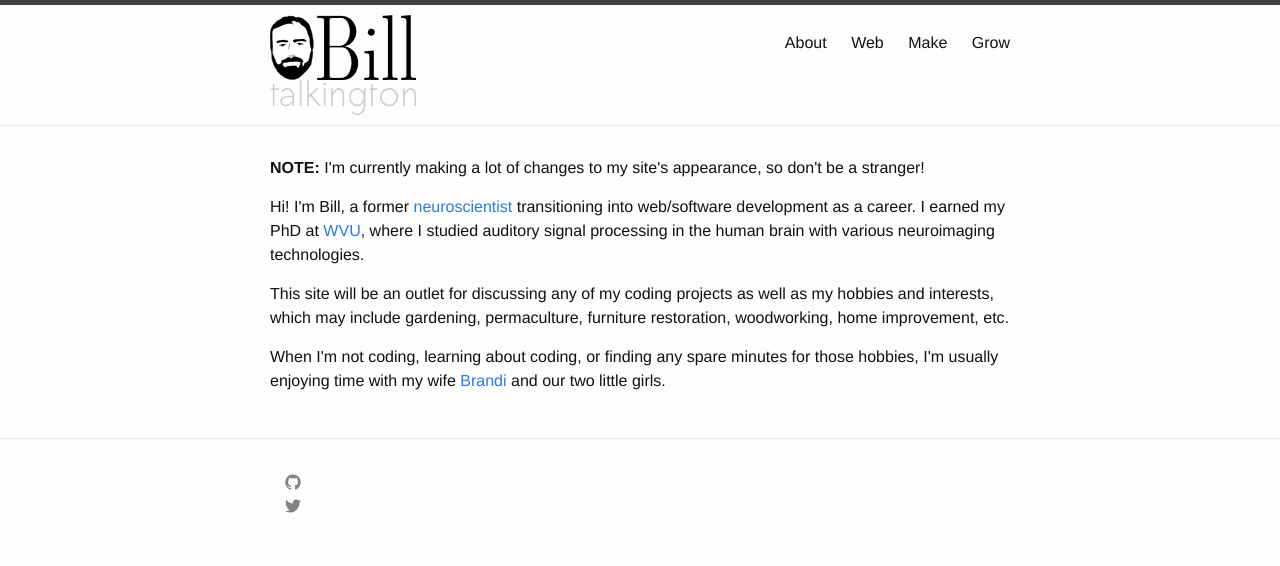
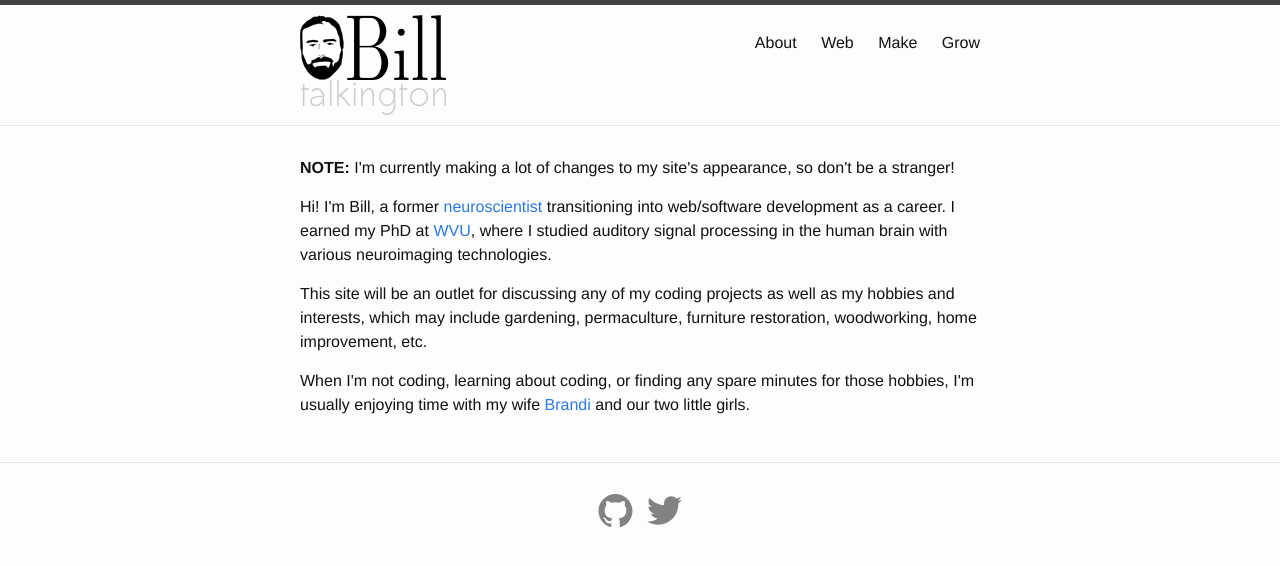
Before and after one commit to BillTalkington/billtalkington.github.io, a Jekyll site: the page built from index.html, in a window 1280 px wide. Shown: the top 566 px of the page. Built offline with Jekyll 4.4.1, drawn with Linux system fonts in a browser that asks for light colours.

Commit message:
Center social icons in footer, add imports of bourbon/neat

```diff
--- a/_includes/footer.html
+++ b/_includes/footer.html
@@ -1,18 +1,6 @@
 <footer class="site-footer">
 
   <div class="wrapper">
-
-    <!-- <h2 class="footer-heading">{{ site.title }}</h2> -->
-
-    <!-- <div class="footer-col-wrapper">
-      <div class="footer-col  footer-col-1">
-        <ul class="contact-list">
-          <li>{{ site.title }}</li>
-          <li><a href="mailto:{{ site.email }}">{{ site.email }}</a></li>
-        </ul>
-      </div>
- -->
-      <div class="footer-col  footer-col-2">
         <ul class="social-media-list">
           {% if site.github_username %}
           <li>
@@ -39,13 +27,6 @@
           </li>
           {% endif %}
         </ul>
-      </div>
-
-     <!--  <div class="footer-col  footer-col-3">
-        <p class="text">{{ site.description }}</p>
-      </div> -->
-    </div>
-
   </div>
 
 </footer>
--- a/_sass/_base.scss
+++ b/_sass/_base.scss
@@ -193,8 +193,8 @@ pre {
 
     > svg {
         display: inline-block;
-        width: 16px;
-        height: 16px;
+        width: 35px;
+        height: 35px;
         vertical-align: middle;
 
         path {
--- a/_sass/_layout.scss
+++ b/_sass/_layout.scss
@@ -102,10 +102,24 @@
     margin-bottom: $spacing-unit / 2;
 }
 
+.test-list {
+    list-style:none;
+    text-align: center;
+    > li {
+        display: inline-block;
+    }
+}
+
 .contact-list,
 .social-media-list {
     list-style: none;
+    text-align: center;
     margin-left: 0;
+
+    > li {
+        display: inline-block;
+        margin: 0 5px;
+    }
 }
 
 .footer-col-wrapper {
--- a/css/main.scss
+++ b/css/main.scss
@@ -2,8 +2,8 @@
 # Only the main Sass file needs front matter (the dashes are enough)
 ---
 @charset "utf-8";
-
-
+@import "vendor/bourbon/bourbon";
+@import "vendor/neat/neat";
 
 // Our variables
 $base-font-family: Helvetica, Arial, sans-serif;
```
